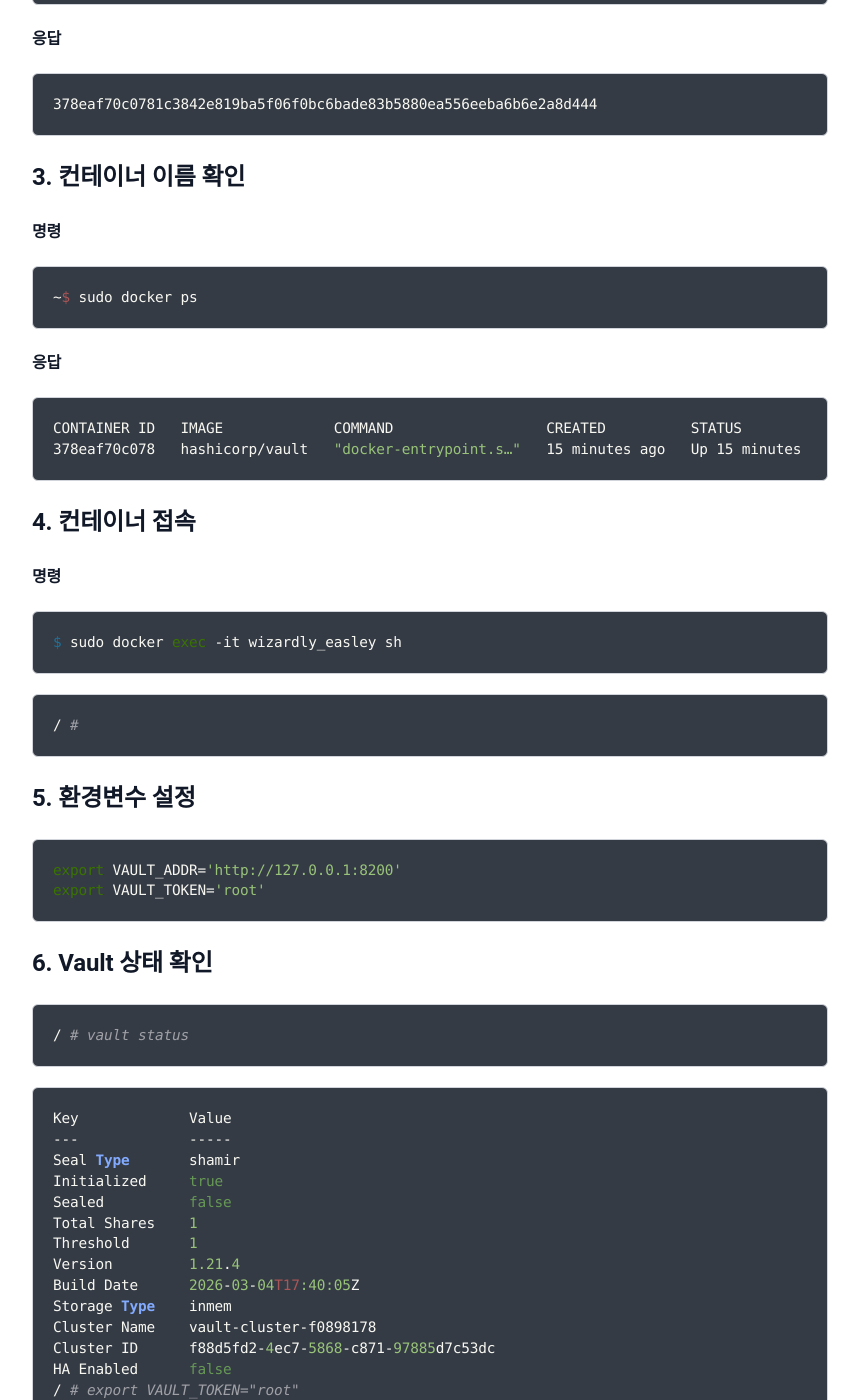
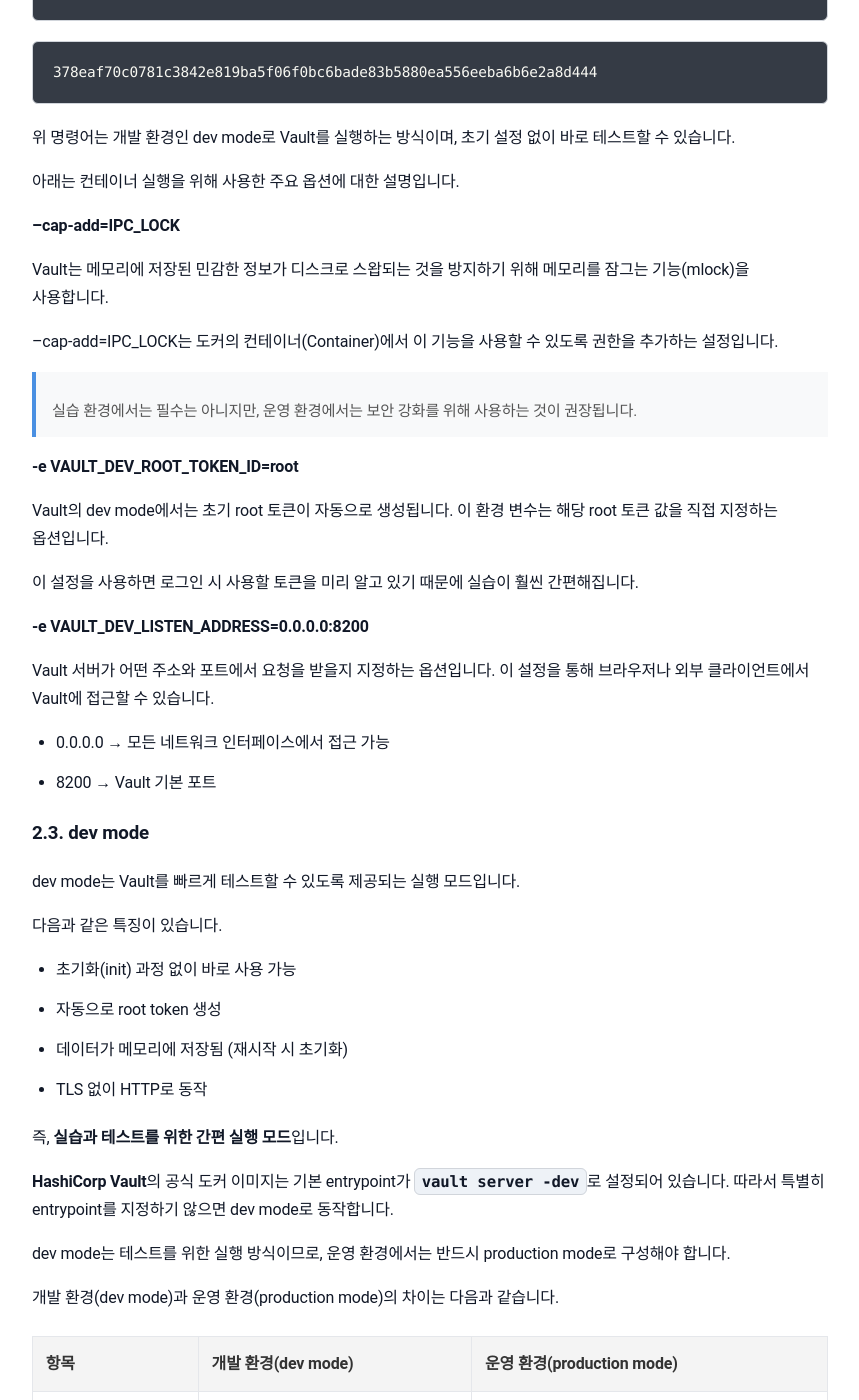
Before and after one commit to sanghoon-lee/sanghoon-lee.github.io, a Jekyll site: the page built from _posts/2026-04-09-vault.md, in a window 1280 px wide and 1400 px high, scrolled down 3864 px. Shown: the whole window, without its empty margins (210-1069 px from the left). Built offline with Jekyll 4.4.1, drawn with Linux system fonts in a browser that asks for light colours; nearby versions of some CDN libraries; comment, search, counter and statistics services are not loaded; some of the changed text lies outside the part shown.

Commit message:
vault 개념과 설치 포스팅 추가

````diff
--- a/_posts/2026-04-09-vault.md
+++ b/_posts/2026-04-09-vault.md
@@ -53,7 +53,7 @@ KMS는 암호화에 사용되는 키를 생성하고 안전하게 보관하며
 
 ### 1.2. Vault
 
-Vault는 단순한 데이터 저장소가 아니라, 민감한 정보인 Secret를 안전하게 관리하고 통제하기 위한 보안 시스템입니다.
+Vault는 단순한 데이터 저장소가 아니라, 민감한 정보인 Secret을 안전하게 관리하고 통제하기 위한 보안 시스템입니다.
 
 여기서 말하는 Secret에는 다음과 같은 정보가 포함됩니다.
 
@@ -76,9 +76,9 @@ Vault는 단순한 데이터 저장소가 아니라, 민감한 정보인 Secret
 
 핵심은 **민감한 정보를 통합적으로 관리하는 것**입니다.
 
-<img class="main-image" src="/assets/images/hashicorp.jpg" alt="Hashicorp Vault">
+<img class="main-image" src="/assets/images/hashicorp.jpg" alt="HashiCorp Vault">
 
-Vault 개념을 구현한 대표적인 오픈소스 플랫폼은 **HashiCorp Vault**입니다.
+Vault 개념을 구현한 대표적인 오픈소스 플랫폼은 인프라 자동화 도구를 제공하는 HashiCorp에서 개발한 **HashiCorp Vault**입니다.
 
 ---
 
@@ -104,14 +104,16 @@ Vault 개념을 구현한 대표적인 오픈소스 플랫폼은 **HashiCorp Vau
 
 ---
 
-## 2. hashicorp 설치
+## 2. HashiCorp Vault 설치와 실행
 
-**이미지 요청**
+도커(Docker)를 이용해서 **HashiCorp Vault**를 설치했습니다.
+
+### 2.1. 이미지 파일 가져오기
+
 ```bash
 $ sudo docker pull hashicorp/vault:latest
 ```
 
-**응답**
 ```text
 latest: Pulling from hashicorp/vault
 35c80302d573: Pull complete
@@ -125,22 +127,77 @@ Digest: sha256:4e33b126a59c0c333b76fb4e894722462659a6bec7c48c9ee8cea56fccfd2569
 Status: Downloaded newer image for hashicorp/vault:latest
 docker.io/hashicorp/vault:latest
 ```
+---
 
-## 2. 컨테이너 실행
+### 2.2. 컨테이너 실행하기
 
-**명령**
 ```bash
 $ sudo docker run --cap-add=IPC_LOCK -d \
 > -p 8200:8200 \
+> -name vault \
 > -e "VAULT_DEV_ROOT_TOKEN_ID=root" \
 > -e "VAULT_DEV_LISTEN_ADDRESS=0.0.0.0:8200" \
 > hashicorp/vault
 ```
-
-**응답**
 ```text
 378eaf70c0781c3842e819ba5f06f0bc6bade83b5880ea556eeba6b6e2a8d444
 ```
+
+위 명령어는 개발 환경인 dev mode로 Vault를 실행하는 방식이며, 초기 설정 없이 바로 테스트할 수 있습니다.
+
+아래는 컨테이너 실행을 위해 사용한 주요 옵션에 대한 설명입니다.
+
+**--cap-add=IPC_LOCK**
+
+Vault는 메모리에 저장된 민감한 정보가 디스크로 스왑되는 것을 방지하기 위해 메모리를 잠그는 기능(mlock)을 사용합니다.
+
+--cap-add=IPC_LOCK는 도커의 컨테이너(Container)에서 이 기능을 사용할 수 있도록 권한을 추가하는 설정입니다.
+
+> 실습 환경에서는 필수는 아니지만, 운영 환경에서는 보안 강화를 위해 사용하는 것이 권장됩니다.
+
+**-e VAULT_DEV_ROOT_TOKEN_ID=root**
+
+Vault의 dev mode에서는 초기 root 토큰이 자동으로 생성됩니다. 이 환경 변수는 해당 root 토큰 값을 직접 지정하는 옵션입니다.
+
+이 설정을 사용하면 로그인 시 사용할 토큰을 미리 알고 있기 때문에 실습이 훨씬 간편해집니다.
+
+**-e VAULT_DEV_LISTEN_ADDRESS=0.0.0.0:8200**
+
+Vault 서버가 어떤 주소와 포트에서 요청을 받을지 지정하는 옵션입니다. 이 설정을 통해 브라우저나 외부 클라이언트에서 Vault에 접근할 수 있습니다.
+
+* 0.0.0.0 → 모든 네트워크 인터페이스에서 접근 가능
+* 8200 → Vault 기본 포트
+
+### 2.3. dev mode
+
+dev mode는 Vault를 빠르게 테스트할 수 있도록 제공되는 실행 모드입니다.
+
+다음과 같은 특징이 있습니다.
+
+* 초기화(init) 과정 없이 바로 사용 가능
+* 자동으로 root token 생성
+* 데이터가 메모리에 저장됨 (재시작 시 초기화)
+* TLS 없이 HTTP로 동작
+
+즉, **실습과 테스트를 위한 간편 실행 모드**입니다.
+
+**HashiCorp Vault**의 공식 도커 이미지는
+기본 entrypoint가 `vault server -dev`로 설정되어 있습니다. 따라서 특별히 entrypoint를 지정하기 않으면 dev mode로 동작합니다.
+
+dev mode는 테스트를 위한 실행 방식이므로, 운영 환경에서는 반드시 production mode로 구성해야 합니다.
+
+개발 환경(dev mode)과 운영 환경(production mode)의 차이는 다음과 같습니다.
+
+| 항목        | 개발 환경(dev mode) | 운영 환경(production mode)       |
+| --------- | -------- | ----------- |
+| 초기화(init) | 자동       | 수동          |
+| unseal    | 필요 없음    | 필요          |
+| 저장소       | 메모리      | 디스크/외부 스토리지 |
+| 보안        | 낮음       | 높음          |
+| TLS       | 없음       | 필수          |
+| 용도        | 테스트      | 운영          |
+
+---
 
 ## 3. 컨테이너 이름 확인
 
````
